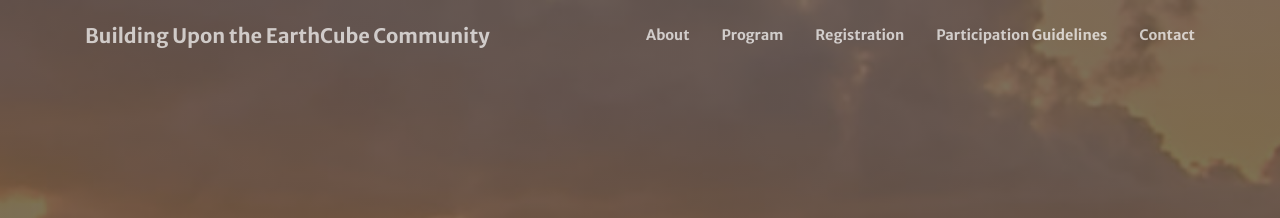
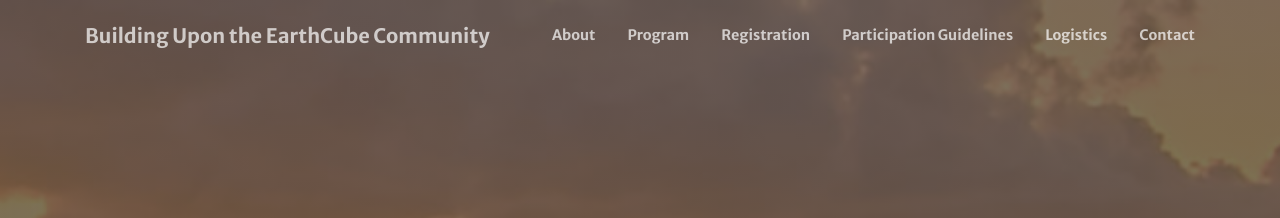
Before and after one commit to isi-usc-edu/building-upon-the-earthcube-community, a Jekyll site: the page built from index.md, in a window 1280 px wide and 900 px high. Shown: the top 218 px of the window. Built offline with Jekyll 4.4.1, drawn with Linux system fonts in a browser that asks for light colours; our own code applies the rules of GitHub Pages for plain Markdown files.

Commit message:
Update menus.yml

```diff
--- a/_data/menus.yml
+++ b/_data/menus.yml
@@ -11,5 +11,7 @@ header:
   url: /registration
 - title: Participation Guidelines
   url: /participation
+- title: Logistics
+  url: /#logistics
 - title: Contact
   url: /#contact
```
